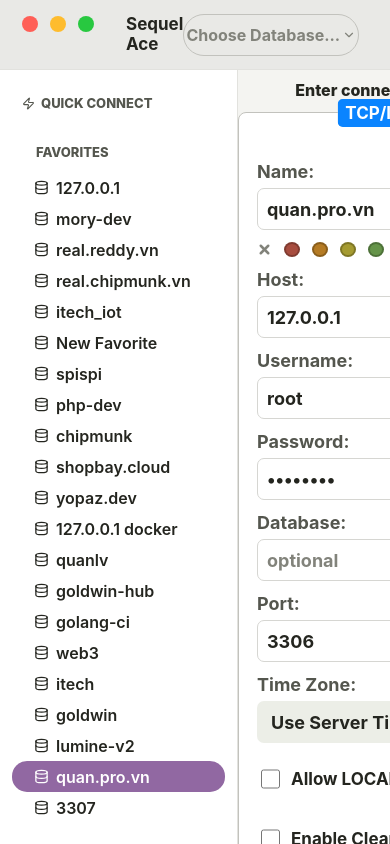
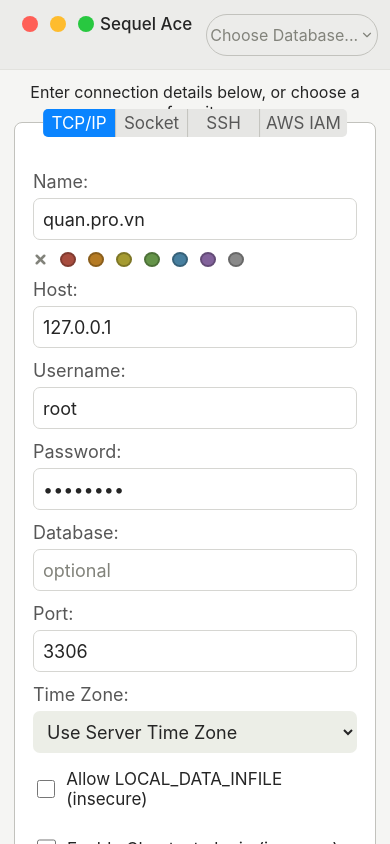
Before and after one commit to Yopaz-Co-Ltd/go-postgresql-sequel-ace, a Vue app in the folder frontend/: page / in a window 390 px wide. Shown: the top 844 px of the page. Built offline with nearby package versions, Linux system fonts and the light colour scheme.

Commit message:
style mac

```diff
--- a/frontend/src/styles.css
+++ b/frontend/src/styles.css
@@ -1,11 +1,11 @@
 :root {
   color-scheme: light;
 
-  --bg-app: #f4f4f1;
+  --bg-app: #f5f5f3;
   --bg-surface: #ffffff;
-  --bg-surface-alt: #ececea;
-  --bg-raised: #e4e4e1;
-  --bg-sunken: #e9e9e6;
+  --bg-surface-alt: #efefed;
+  --bg-raised: #e6e6e4;
+  --bg-sunken: #ececea;
   --bg-input: #ffffff;
   --bg-pill: #eceee7;
   --bg-hover: #dcdcd9;
@@ -14,8 +14,8 @@
   --border-strong: #c2c2bd;
   --border-soft: #e2e2de;
 
-  --text-primary: #24251f;
-  --text-secondary: #54564e;
+  --text-primary: #252525;
+  --text-secondary: #575757;
   --text-tertiary: #82837b;
   --text-muted: #9c9d96;
   --text-on-accent: #ffffff;
@@ -32,7 +32,8 @@
   --gizmo-bg: #c6c3e8;
   --gizmo-shadow: #7d79a7;
 
-  font-family: Inter, ui-sans-serif, system-ui, -apple-system, BlinkMacSystemFont, "Segoe UI", sans-serif;
+  font-family: -apple-system, BlinkMacSystemFont, "SF Pro Text", "Helvetica Neue", Arial, sans-serif;
+  font-weight: 400;
   background: var(--bg-app);
   color: var(--text-primary);
 }
@@ -81,6 +82,9 @@
   min-width: 320px;
   min-height: 100vh;
   background: var(--bg-app);
+  font-weight: 400;
+  -webkit-font-smoothing: antialiased;
+  text-rendering: optimizeLegibility;
 }
 
 button,
@@ -140,6 +144,7 @@
 .login-titlebar strong {
   color: var(--text-primary);
   font-size: 17px;
+  font-weight: 500;
   line-height: 20px;
 }
 
@@ -153,7 +158,7 @@
   border: 1px solid var(--border-strong);
   border-radius: 22px;
   color: var(--text-tertiary);
-  font-weight: 700;
+  font-weight: 400;
 }
 
 .login-tools {
@@ -171,7 +176,7 @@
   background: transparent;
   color: var(--text-muted);
   font-size: 12px;
-  font-weight: 700;
+  font-weight: 400;
 }
 
 .login-tools button.active {
@@ -199,7 +204,7 @@
   padding: 0 22px;
   color: var(--text-secondary);
   font-size: 13px;
-  font-weight: 800;
+  font-weight: 600;
 }
 
 .favorites-sidebar h2 {
@@ -207,7 +212,7 @@
   padding: 0 36px;
   color: var(--text-secondary);
   font-size: 13px;
-  font-weight: 800;
+  font-weight: 600;
 }
 
 .favorites-list {
@@ -228,7 +233,7 @@
   color: var(--text-primary);
   text-align: left;
   font-size: 16px;
-  font-weight: 600;
+  font-weight: 400;
 }
 
 .favorites-list button.selected {
@@ -277,7 +282,7 @@
   color: var(--text-primary);
   text-align: center;
   font-size: 16px;
-  font-weight: 800;
+  font-weight: 400;
 }
 
 .connection-stack {
@@ -318,7 +323,7 @@
   background: transparent;
   color: var(--text-secondary);
   font-size: 16px;
-  font-weight: 700;
+  font-weight: 400;
   white-space: nowrap;
 }
 
@@ -348,7 +353,7 @@
   justify-self: end;
   color: var(--text-secondary);
   font-size: 16px;
-  font-weight: 700;
+  font-weight: 400;
 }
 
 .connection-form input,
@@ -362,7 +367,7 @@
   color: var(--text-primary);
   padding: 0 9px;
   font-size: 16px;
-  font-weight: 700;
+  font-weight: 400;
 }
 
 .connection-form input::placeholder {
@@ -412,7 +417,7 @@
 
 .connection-form .check-row span {
   font-size: 16px;
-  font-weight: 700;
+  font-weight: 400;
   white-space: nowrap;
 }
 
@@ -429,7 +434,7 @@
   border-radius: 5px;
   background: var(--bg-raised);
   font-size: 14px;
-  font-weight: 700;
+  font-weight: 400;
 }
 
 .connection-actions .help-button {
@@ -499,6 +504,7 @@
   overflow: hidden;
   color: var(--text-primary);
   font-size: 19px;
+  font-weight: 500;
   line-height: 22px;
   text-overflow: ellipsis;
   white-space: nowrap;
@@ -514,7 +520,7 @@
   color: var(--text-secondary);
   padding: 0 18px;
   font-size: 16px;
-  font-weight: 700;
+  font-weight: 400;
   text-align: center;
 }
 
@@ -534,7 +540,7 @@
   background: transparent;
   color: var(--text-tertiary);
   font-size: 12px;
-  font-weight: 700;
+  font-weight: 400;
 }
 
 .content-tools button.active {
@@ -570,7 +576,7 @@
   background: transparent;
   color: var(--text-secondary);
   font-size: 16px;
-  font-weight: 600;
+  font-weight: 400;
 }
 
 .sidebar-tables {
@@ -584,7 +590,7 @@
   margin: 0 0 8px;
   color: var(--text-secondary);
   font-size: 13px;
-  font-weight: 800;
+  font-weight: 600;
 }
 
 .sidebar-tables button {
@@ -600,7 +606,7 @@
   padding: 0 10px;
   text-align: left;
   font-size: 16px;
-  font-weight: 700;
+  font-weight: 400;
 }
 
 .sidebar-tables button.selected {
@@ -627,7 +633,7 @@
   margin: 4px 0;
   color: var(--text-primary);
   font-size: 16px;
-  font-weight: 700;
+  font-weight: 400;
 }
 
 .table-information p span {
@@ -694,7 +700,7 @@
   color: var(--text-primary);
   padding: 0 10px;
   font-size: 13px;
-  font-weight: 700;
+  font-weight: 400;
 }
 
 .content-filterbar .filter-check {
@@ -750,7 +756,7 @@
   height: 22px;
   border-radius: 5px;
   background: var(--bg-raised);
-  font-weight: 700;
+  font-weight: 400;
 }
 
 .content-filterbar .apply-filter {
@@ -793,7 +799,7 @@
   background: var(--bg-surface-alt);
   color: var(--text-primary);
   padding: 0 8px;
-  font-weight: 800;
+  font-weight: 500;
 }
 
 .content-grid th span {
@@ -803,13 +809,13 @@
 .content-grid th small {
   color: var(--text-tertiary);
   font-size: 10px;
-  font-weight: 800;
+  font-weight: 400;
 }
 
 .content-grid td {
   color: var(--text-secondary);
   padding: 0 8px;
-  font-weight: 600;
+  font-weight: 400;
 }
 
 .content-grid tbody tr:nth-child(odd) {
@@ -866,7 +872,7 @@
 
 .content-statusbar strong {
   align-self: center;
-  font-weight: 800;
+  font-weight: 500;
 }
 
 .status-pager {
@@ -874,7 +880,45 @@
 }
 
 @media (max-width: 760px) {
+  .connection-screen {
+    grid-template-columns: 1fr;
+    grid-template-rows: 70px minmax(0, 1fr);
+    overflow: auto;
+  }
+
+  .login-titlebar {
+    grid-template-columns: 78px minmax(0, 1fr) auto;
+    padding-right: 12px;
+  }
+
+  .login-titlebar strong {
+    min-width: 0;
+    overflow: hidden;
+    text-overflow: ellipsis;
+  }
+
+  .database-picker {
+    width: min(176px, 44vw);
+  }
+
+  .login-tools,
+  .favorites-sidebar {
+    display: none;
+  }
+
+  .login-stage {
+    overflow: auto;
+    padding: 12px 0 24px;
+  }
+
+  .connection-stack {
+    width: min(522px, calc(100vw - 28px));
+    align-self: start;
+    transform: none;
+  }
+
   .connection-panel {
+    width: 100%;
     padding: 48px 18px 24px;
   }
 
@@ -906,10 +950,11 @@
 
   .connection-form .check-row span {
     font-size: 17px;
+    white-space: normal;
   }
 
   .connection-actions {
-    width: min(852px, calc(100vw - 44px));
+    width: 100%;
     grid-template-columns: 1fr;
     gap: 8px;
   }
```
